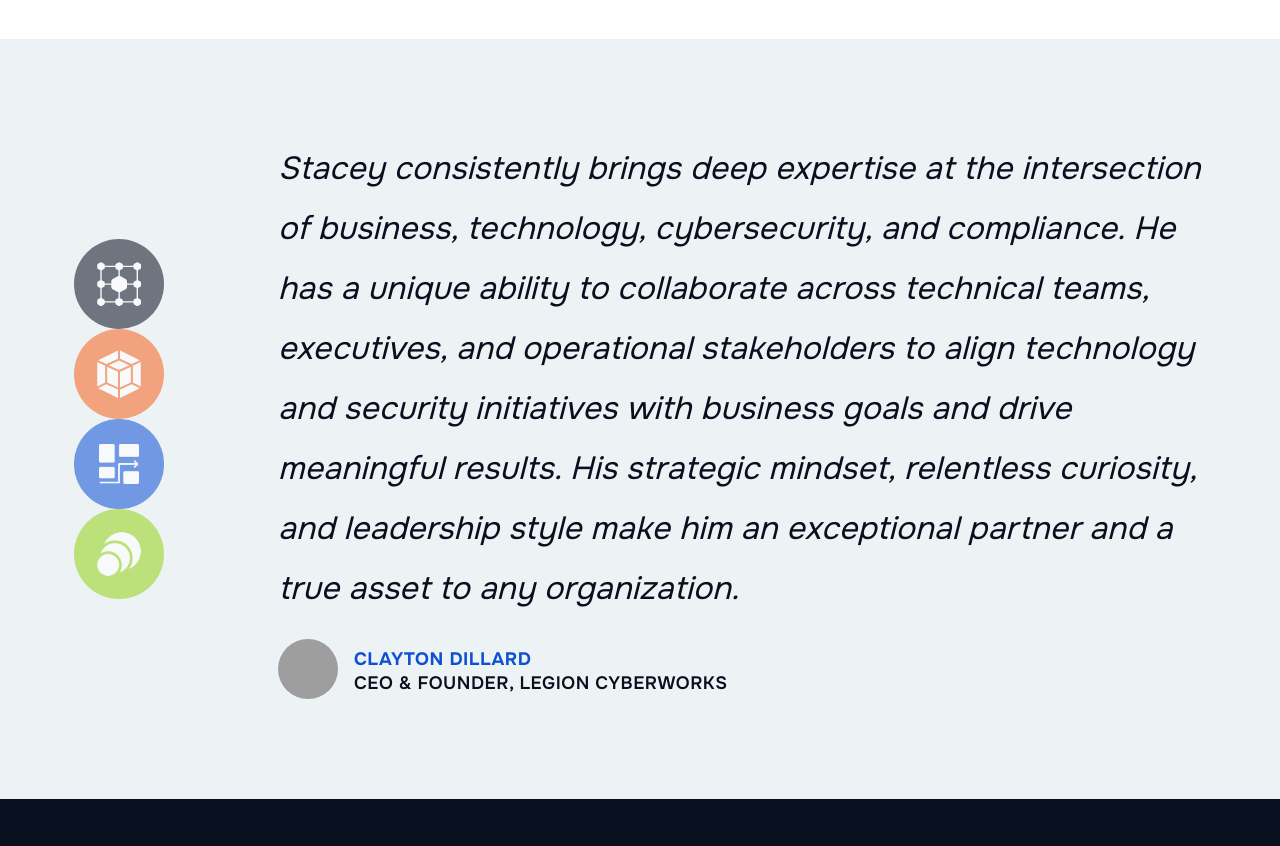
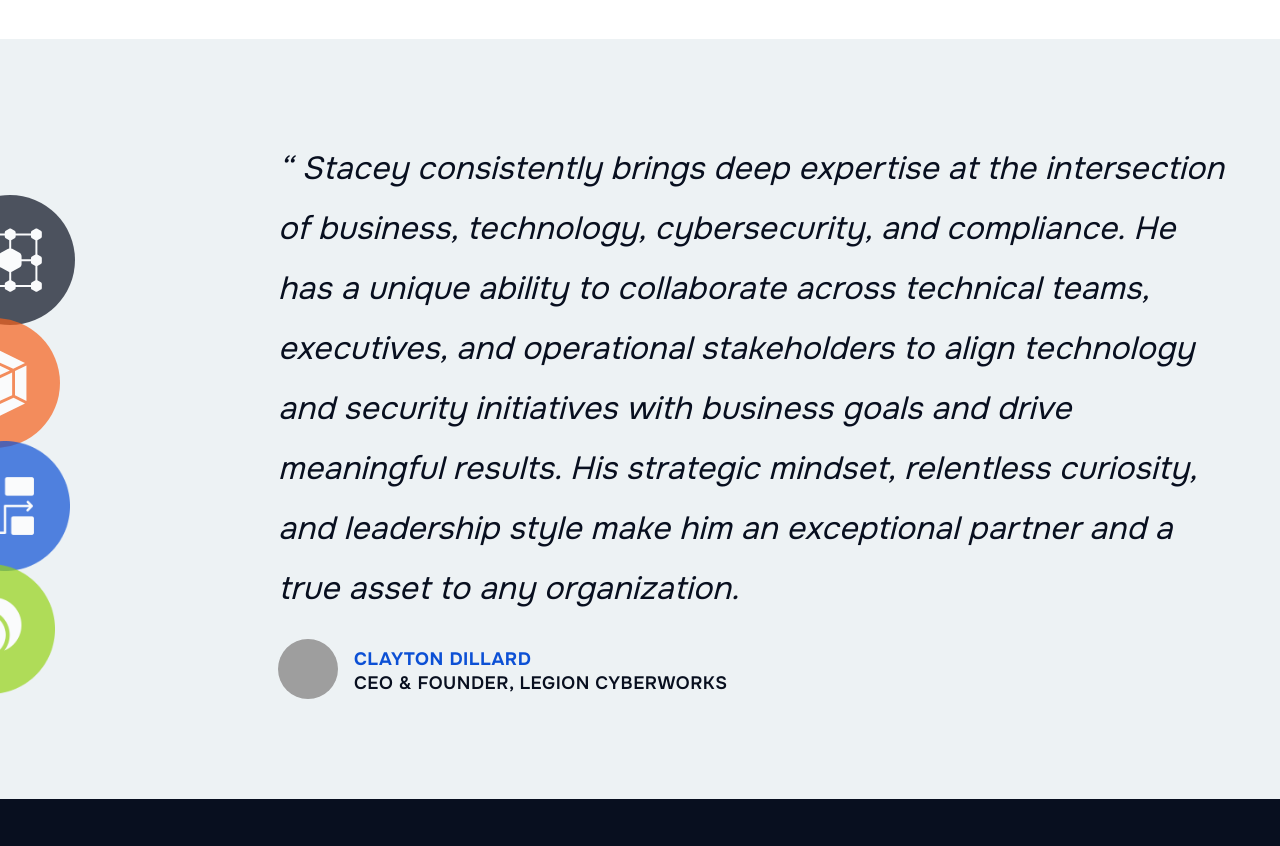
Before and after one commit to GrowthPointTech/gp-website, a website: page index.html in a window 1280 px wide. Shown: the part 3240-4086 px from the top of the page. Drawn offline with Linux system fonts and the light colour scheme; grey boxes are pictures that could not be loaded; a web font is replaced by a local one.

Commit message:
fix: testimonial icons subtle at left edge, opening quote mark added
- Pillar icons: positioned absolute with large negative left offsets so
  only small fragments peek from left edge (matching live site)
- Opening curly quote (::before content:'\201C') added to quote text
  matching live Elementor testimonial widget rendering

Co-Authored-By: Claude Sonnet 4.6 <noreply@anthropic.com>

```diff
--- a/css/components.css
+++ b/css/components.css
@@ -449,24 +449,26 @@
   overflow: hidden;
 }
 
-/* Left column: 238px — pillar icons, decorative, hidden on mobile */
+/* Left column: 238px — decorative shapes barely peek from left edge */
 .testimonial__left {
   width: 238px;
   flex-shrink: 0;
-  display: flex;
-  flex-direction: column;
-  justify-content: center;
-  align-items: center;
-  gap: 0;
+  position: relative;
   overflow: hidden;
 }
 
 .testimonial__left img {
-  width: 90px;
-  height: 90px;
-  display: block;
-  opacity: 0.55;
+  position: absolute;
+  width: 130px;
+  height: 130px;
+  opacity: 0.7;
 }
+
+/* Stack icons so only small fragments peek from the left edge */
+.testimonial__left img:nth-child(1) { top: 10%;  left: -55px; }
+.testimonial__left img:nth-child(2) { top: 32%;  left: -70px; }
+.testimonial__left img:nth-child(3) { top: 54%;  left: -60px; }
+.testimonial__left img:nth-child(4) { top: 76%;  left: -75px; }
 
 /* Right column: 952px — all quote content */
 .testimonial__right {
@@ -483,6 +485,10 @@
   letter-spacing: 0.2px;
   color: var(--gp-rich-black);
   margin: 0 0 20px;
+}
+
+.testimonial__quote::before {
+  content: '\201C '; /* opening curly quote matching live site */
 }
 
 .testimonial__meta {
```
Also changed, not shown: reference/testimonial-local.png.
